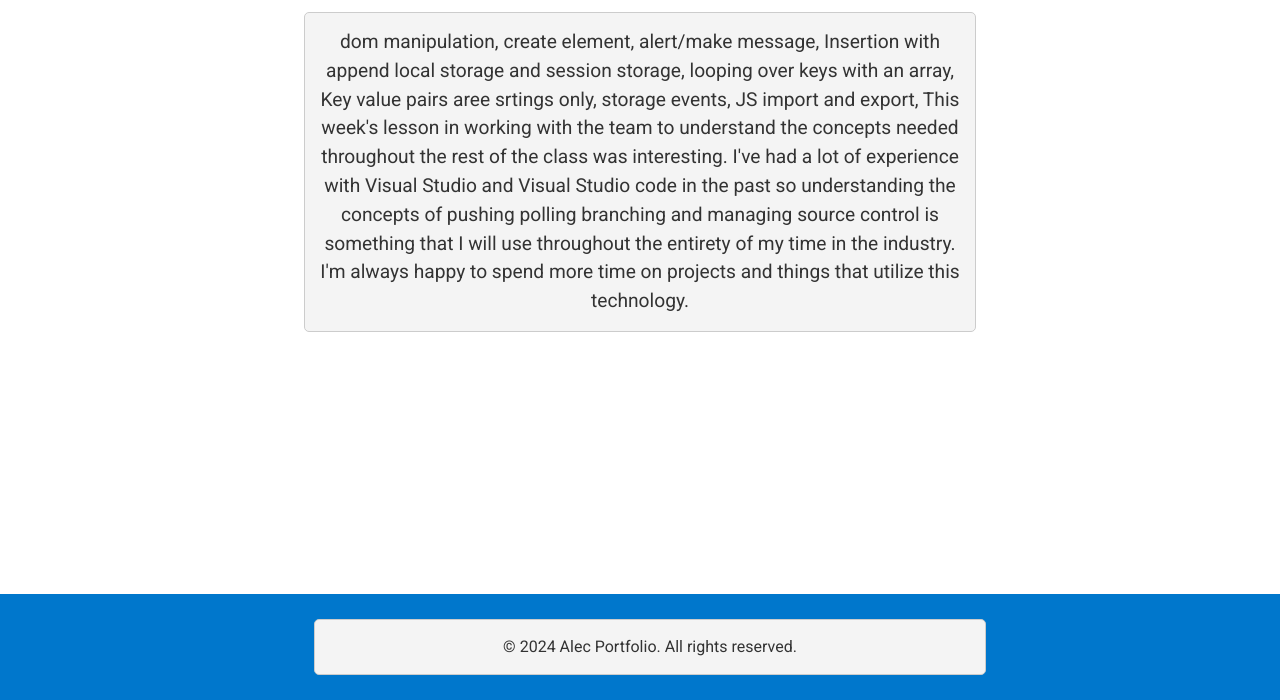
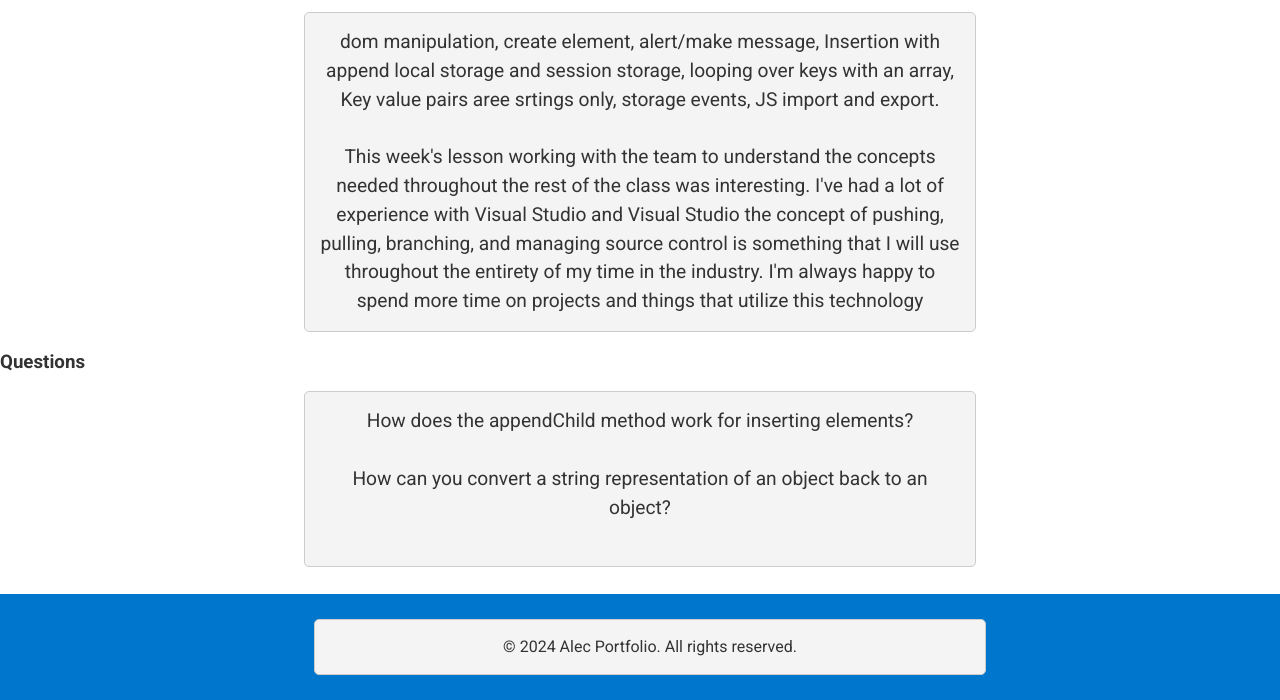
Before and after one commit to Willits-Alec/Alec-Port, a plain HTML site: page week2/w2notes.html in a window 1280 px wide. Shown: the part 100-800 px from the top of the page. Drawn offline with Linux system fonts and the light colour scheme.

Commit message:
added questions from notes

```diff
--- a/week2/w2notes.html
+++ b/week2/w2notes.html
@@ -36,13 +36,21 @@
     <!-- Purpose paragraph -->
     <p class="purpose"> dom manipulation, create element, alert/make message, Insertion with append
         local storage and session storage, looping over keys with an array, Key value pairs aree srtings only,
-        storage events, JS import and export,
+        storage events, JS import and export. <br><br>
 
-        This week's lesson in working with the team to understand the concepts needed throughout the rest of the class was interesting.
-        I've had a lot of experience with Visual Studio and Visual Studio code in the past so understanding the concepts of pushing polling branching and managing source control is something that I will use throughout the entirety of my time in the industry.
-        I'm always happy to spend more time on projects and things that utilize this technology.
+        This week's lesson working with the team to understand the concepts needed throughout the rest of the class was interesting.
+        I've had a lot of experience with Visual Studio and Visual Studio the concept of pushing, pulling, branching, and managing source control is something that I will use throughout the entirety of my time in the industry.
+        I'm always happy to spend more time on projects and things that utilize this technology
 
     </p>
+
+    <h3>Questions</h3>
+
+    <p class="purpose">
+        How does the appendChild method work for inserting elements?<br><br>
+        How can you convert a string representation of an object back to an object? <br><br>
+    </p>
+
 </body>
 
 </html>
```
